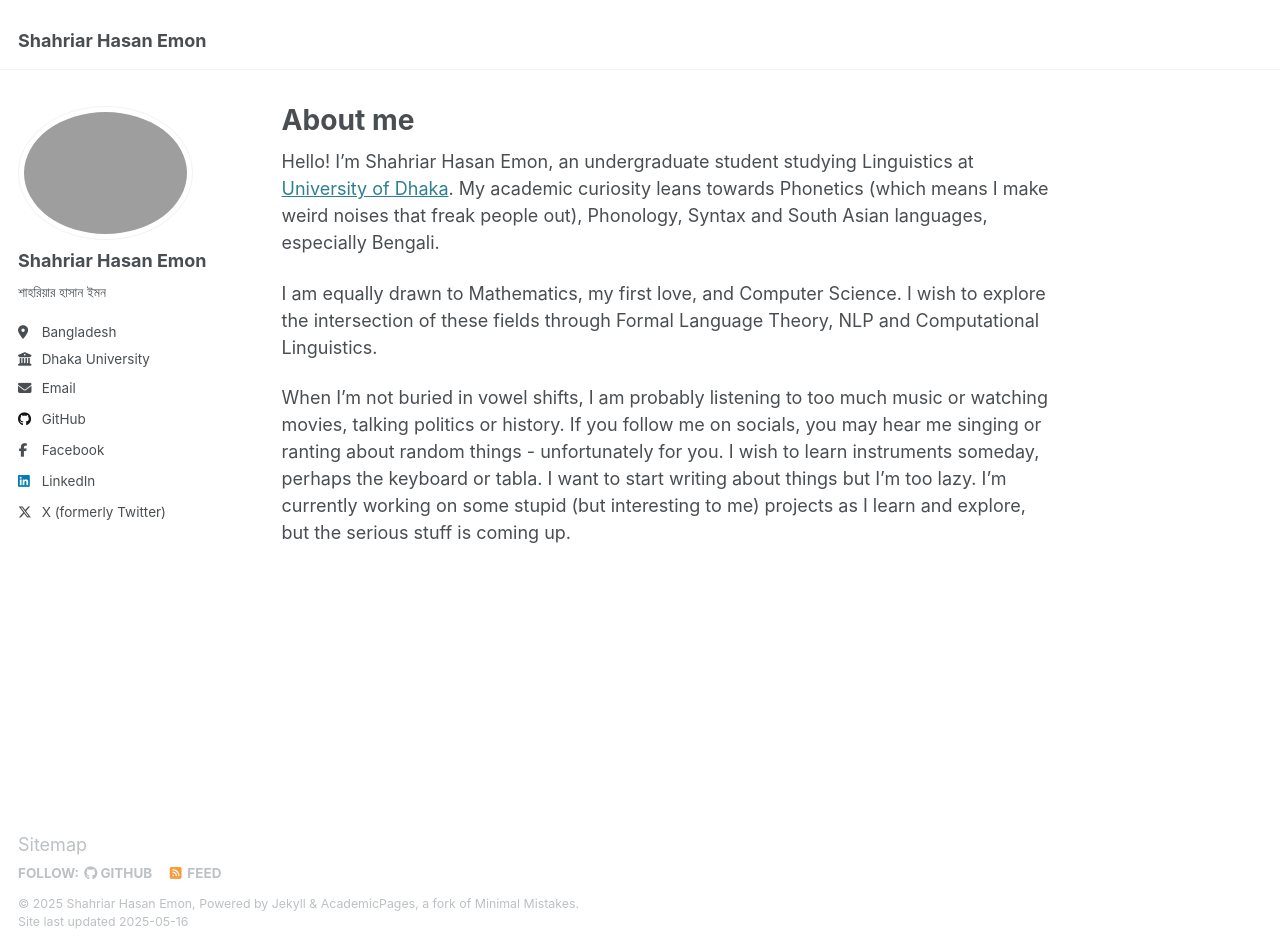
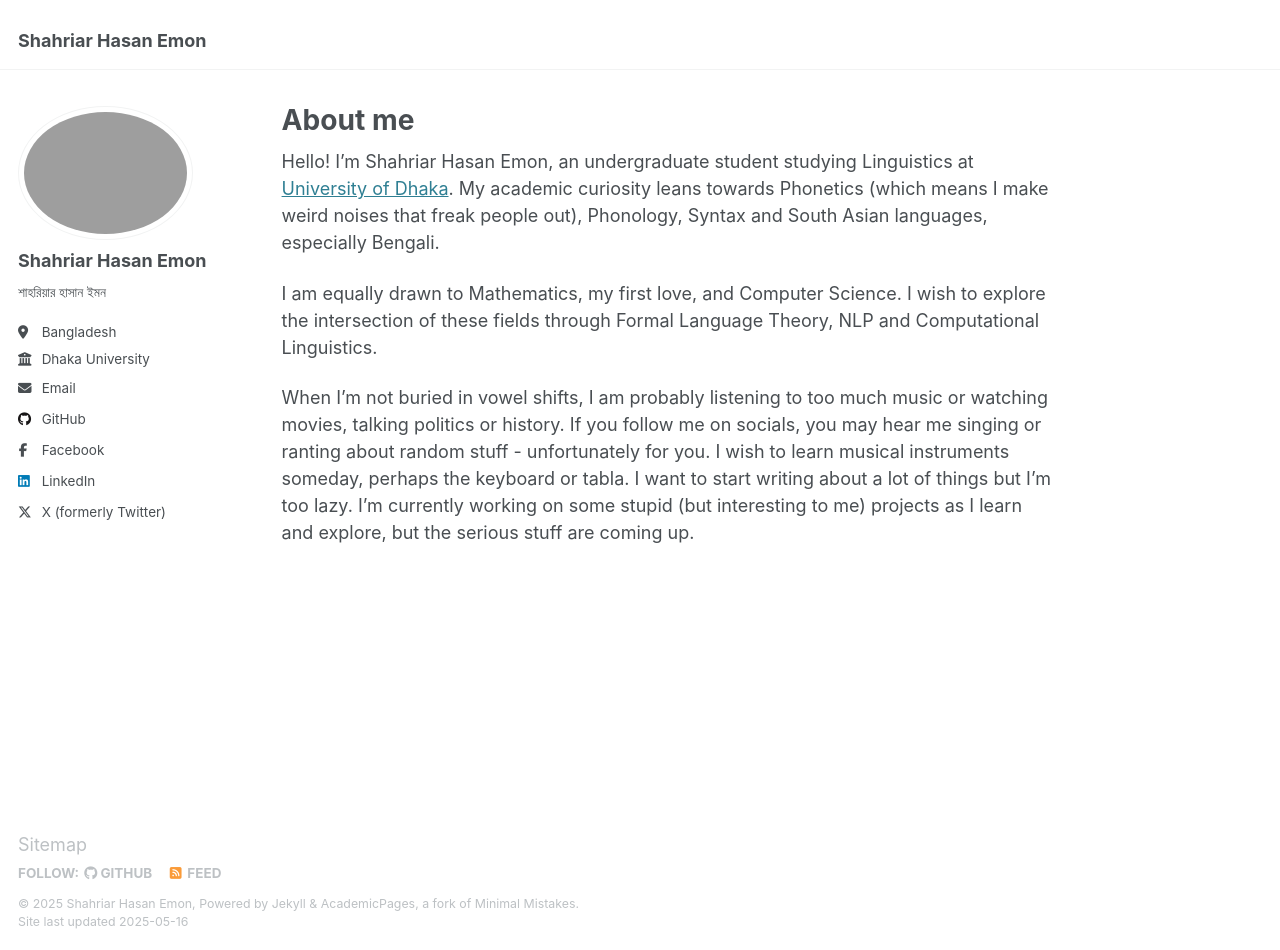
Before and after one commit to eeem0n/eeem0n.github.io, a Jekyll site: the page built from _pages/about.md, in a window 1280 px wide and 950 px high. Built offline with Jekyll 4.4.1, drawn with Linux system fonts in a browser that asks for light colours.

Commit message:
Update about.md

```diff
--- a/_pages/about.md
+++ b/_pages/about.md
@@ -16,4 +16,4 @@ Hello! I'm Shahriar Hasan Emon, an undergraduate student studying Linguistics at
 I am equally drawn to Mathematics, my first love, and Computer Science. I wish to explore the intersection of these fields through Formal Language Theory, NLP and Computational Linguistics.
 
 
-When I'm not buried in vowel shifts, I am probably listening to too much music or watching movies, talking politics or history. If you follow me on socials, you may hear me singing or ranting about random things - unfortunately for you. I wish to learn instruments someday, perhaps the keyboard or tabla. I want to start writing about things but I'm too lazy. I'm currently working on some stupid (but interesting to me) projects as I learn and explore, but the serious stuff is coming up.
+When I'm not buried in vowel shifts, I am probably listening to too much music or watching movies, talking politics or history. If you follow me on socials, you may hear me singing or ranting about random stuff - unfortunately for you. I wish to learn musical instruments someday, perhaps the keyboard or tabla. I want to start writing about a lot of things but I'm too lazy. I'm currently working on some stupid (but interesting to me) projects as I learn and explore, but the serious stuff are coming up.
```
